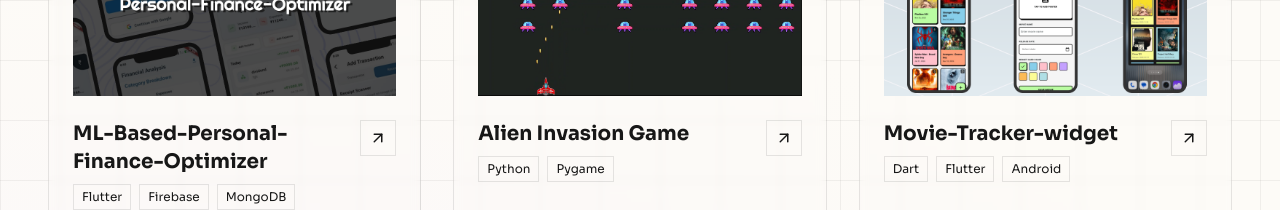
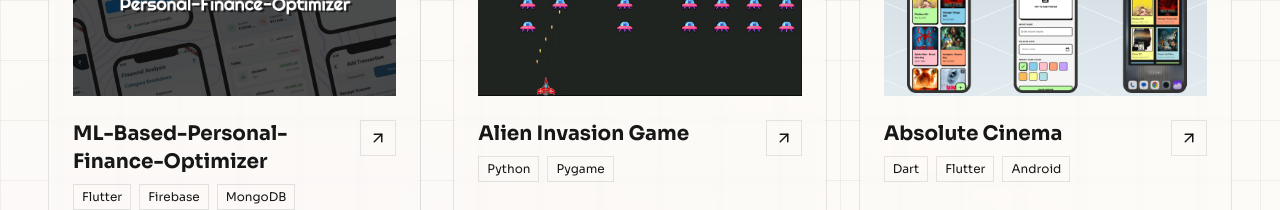
Before and after one commit to padhiarmeet/Portfolio, a React (Vite) app: page / in a window 1280 px wide. Shown: the part 3240-3450 px from the top of the page. Built offline with nearby package versions, Linux system fonts and the light colour scheme.

Commit message:
fix : updated link with new one

```diff
--- a/src/data/portfolioData.js
+++ b/src/data/portfolioData.js
@@ -87,10 +87,10 @@
         image: "/alien-invasion-banner.png",
     },
     {
-        title: "Movie-Tracker-widget",
+        title: "Absolute Cinema",
         tech: ["Dart", "Flutter", "Android"],
         description: "A modern, neobrutalist-styled Flutter application for tracking movie releases with a customizable Android home screen widget.",
-        link: "https://github.com/padhiarmeet/Movie-Tracker-widget", // Play Store Link Placeholder
+        link: "https://github.com/padhiarmeet/Absolute-Cinema",
         icon: "Image",
         image: "/movie-tracker-banner.png",
     }
```
